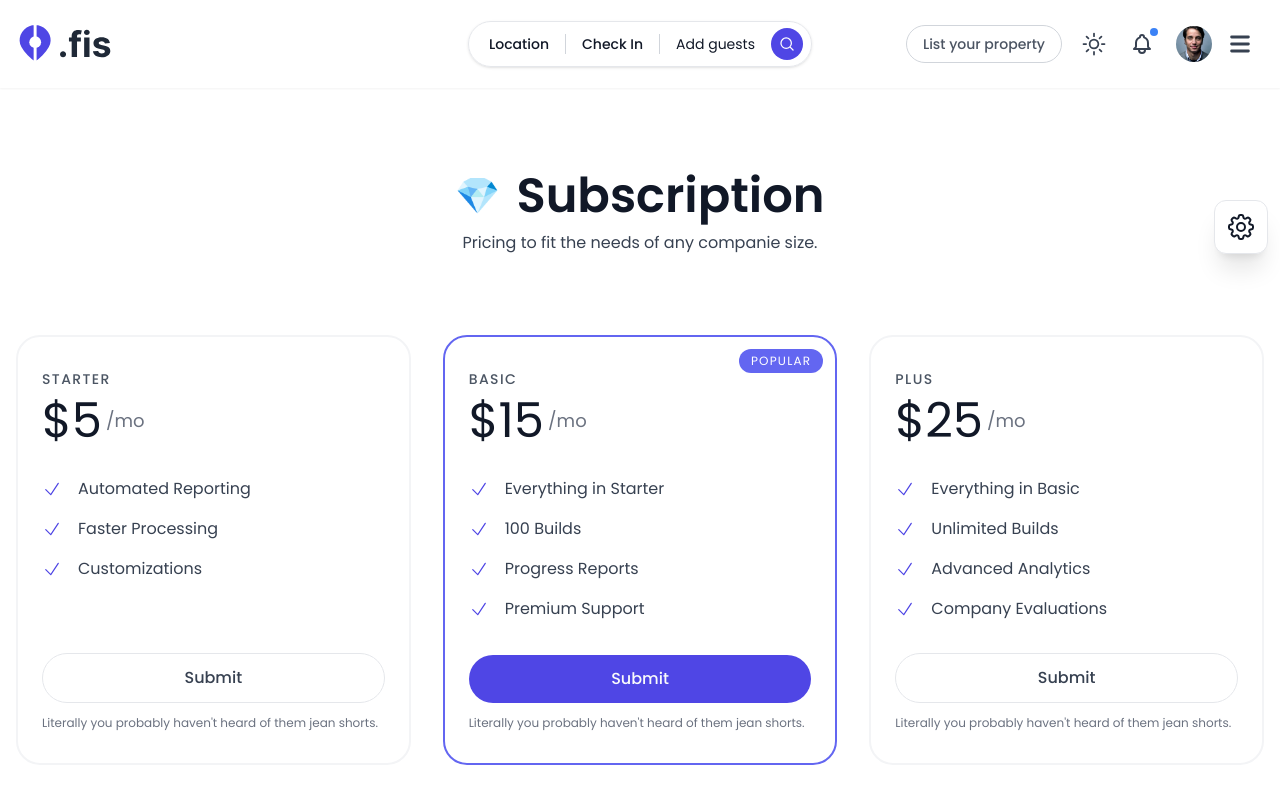
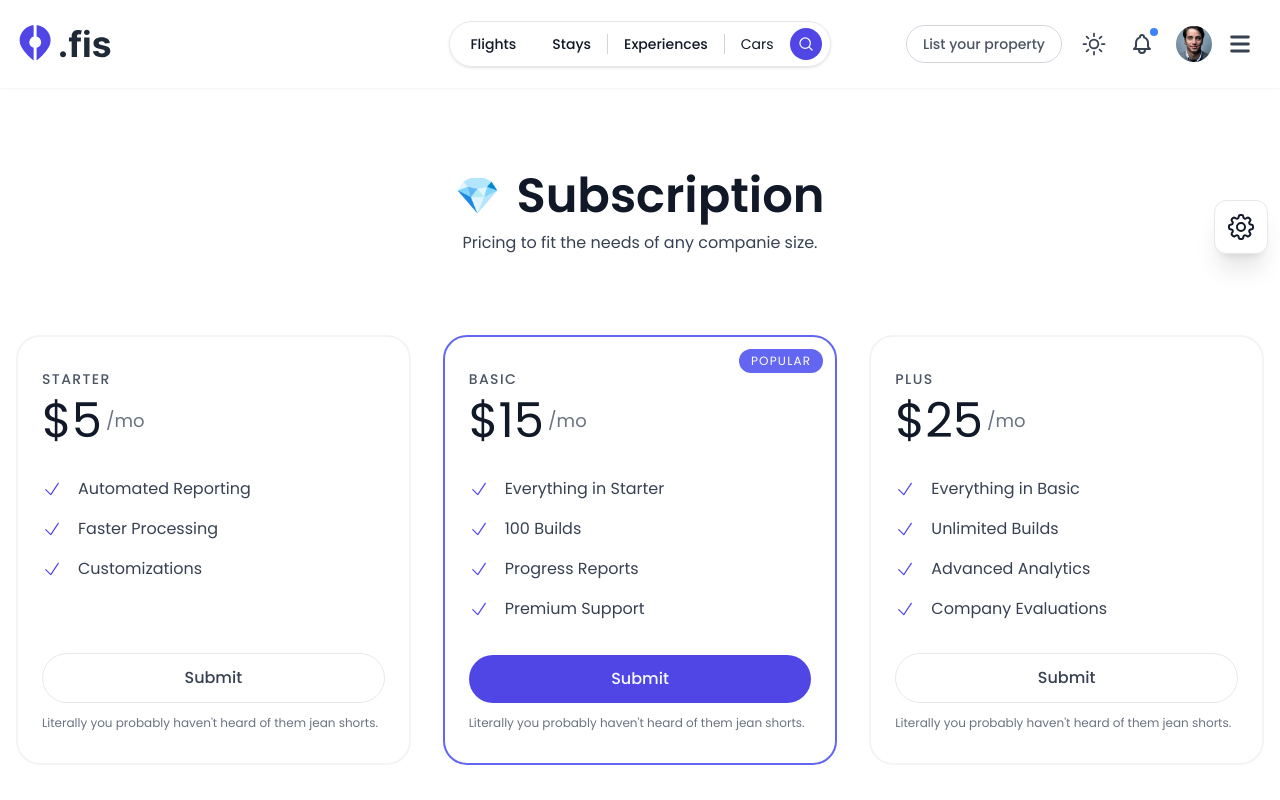
Before and after one commit to Cipheritall/chisfis, a React (Create React App) app in the folder Chisfis/: page /subscription in a window 1280 px wide. Shown: the top 800 px of the page. Built offline with nearby package versions, Linux system fonts and the light colour scheme.

Commit message:
header content

```diff
--- a/Chisfis/src/components/Header/Header3.tsx
+++ b/Chisfis/src/components/Header/Header3.tsx
@@ -103,14 +103,20 @@ const Header3: FC<Header3Props> = ({ className = "" }) => {
             onClick={() => setShowHeroSearch("location")}
             className="block pl-5 pr-4 cursor-pointer py-3"
           >
-            Location
+            Flights
+          </span>
+          <span
+            onClick={() => setShowHeroSearch("location")}
+            className="block pl-5 pr-4 cursor-pointer py-3"
+          >
+            Stays
           </span>
           <span className="h-5 w-[1px] bg-neutral-300 dark:bg-neutral-700"></span>
           <span
             onClick={() => setShowHeroSearch("dates")}
             className="block px-4 cursor-pointer py-3 "
           >
-            Check In
+            Experiences
           </span>
           <span className="h-5 w-[1px] bg-neutral-300 dark:bg-neutral-700"></span>
           <span
@@ -119,7 +125,7 @@ const Header3: FC<Header3Props> = ({ className = "" }) => {
             }}
             className="block px-4 cursor-pointer font-normal py-3"
           >
-            Add guests
+            Cars
           </span>
         </div>
 
```
